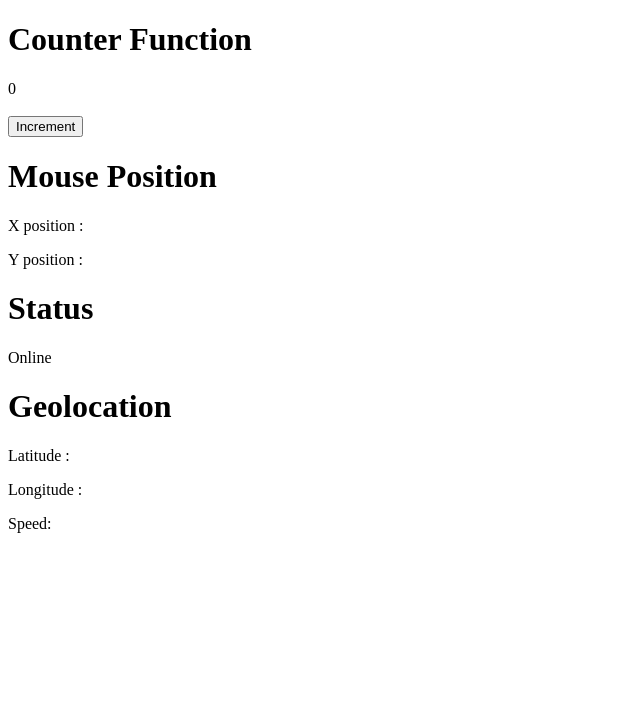
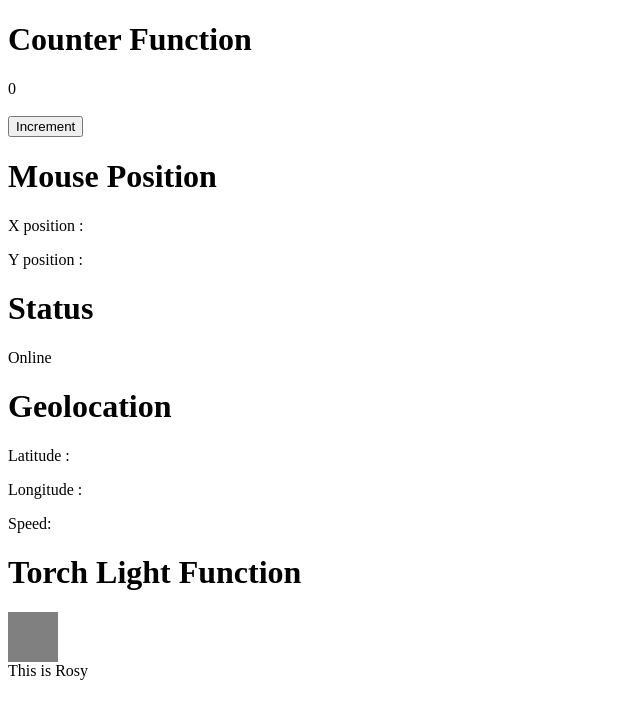
Before and after one commit to shrestharosy/react-hooks-intro, a React (Create React App) app: page /counter in a window 1280 px wide. Shown: the top 716 px of the page, without its empty margins (0-640 px from the left). Built offline with nearby package versions, Linux system fonts and the light colour scheme; no server answers.

Commit message:
[CONTEXT] : Implement concept of react context and useContext hook

```diff
--- a/src/components/CounterFunction.jsx
+++ b/src/components/CounterFunction.jsx
@@ -1,10 +1,15 @@
 import React, { useState, useEffect } from 'react';
+import LightFunction from './LightFunction';
 
 const initialLocationState = {
   latitude: null,
   longitude: null,
   speed: null
 };
+
+export const UserContext = React.createContext()
+
+const username = 'Rosy'
 
 const CounterFunction = () => {
   const [count, setCount] = useState(0);
@@ -90,6 +95,10 @@ const CounterFunction = () => {
       <p>Latitude : {location.latitude}</p>
       <p>Longitude : {location.longitude}</p>
       <p>Speed: {location.speed}</p>
+
+      <UserContext.Provider value={username}>
+        <LightFunction />
+      </UserContext.Provider>
     </div>
   );
 };
--- a/src/components/LightFunction.jsx
+++ b/src/components/LightFunction.jsx
@@ -1,4 +1,5 @@
-import React, { useState } from 'react';
+import React, { useState, useContext } from 'react';
+import { UserContext } from './CounterFunction';
 
 const LightFunction = () => {
   const [isOn, setIsOn] = useState(false);
@@ -6,6 +7,8 @@ const LightFunction = () => {
   const toggleLight = () => {
     setIsOn(prevIsOn => !prevIsOn);
   };
+
+  const value = useContext(UserContext)
 
   return (
     <div>
@@ -31,6 +34,13 @@ const LightFunction = () => {
         alt='Torch Light'
         onClick={toggleLight}
       ></img> */}
+
+      {/* <UserContext.Consumer>
+        {value => <div>This is {value}</div>}
+      </UserContext.Consumer> */}
+
+      This is {value}
+
     </div>
   );
 };
```
